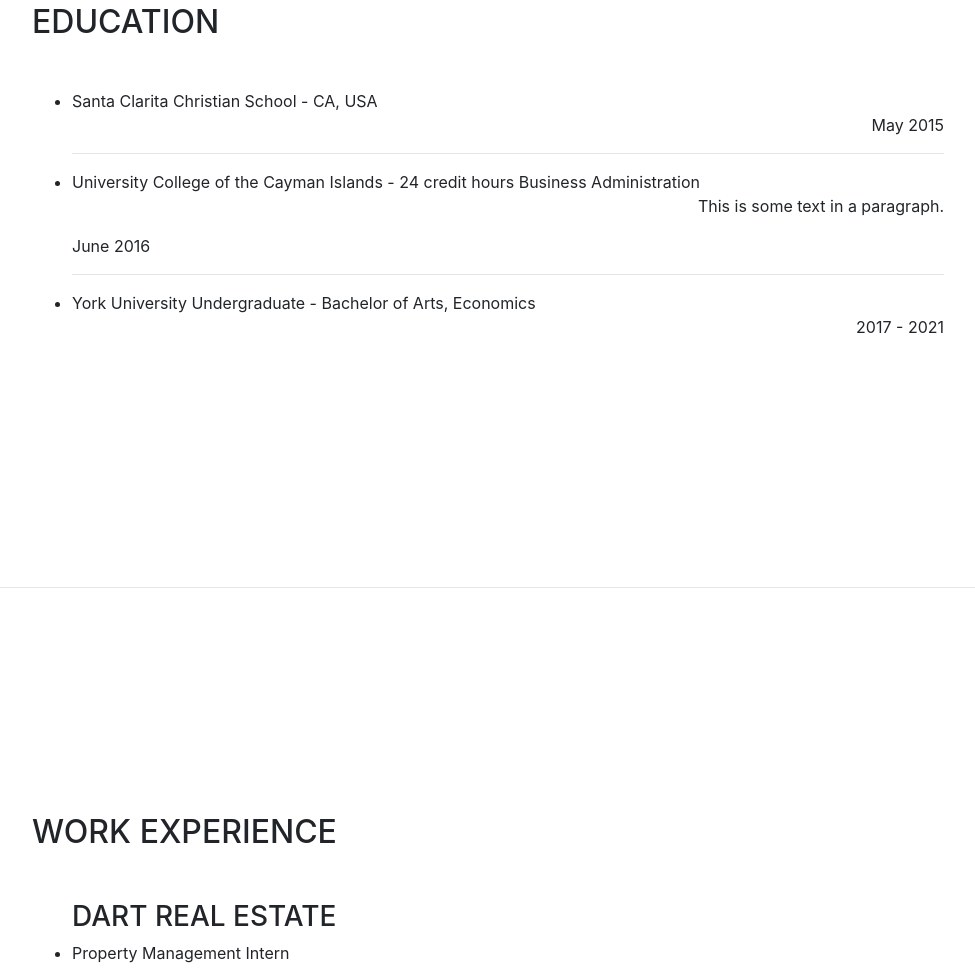
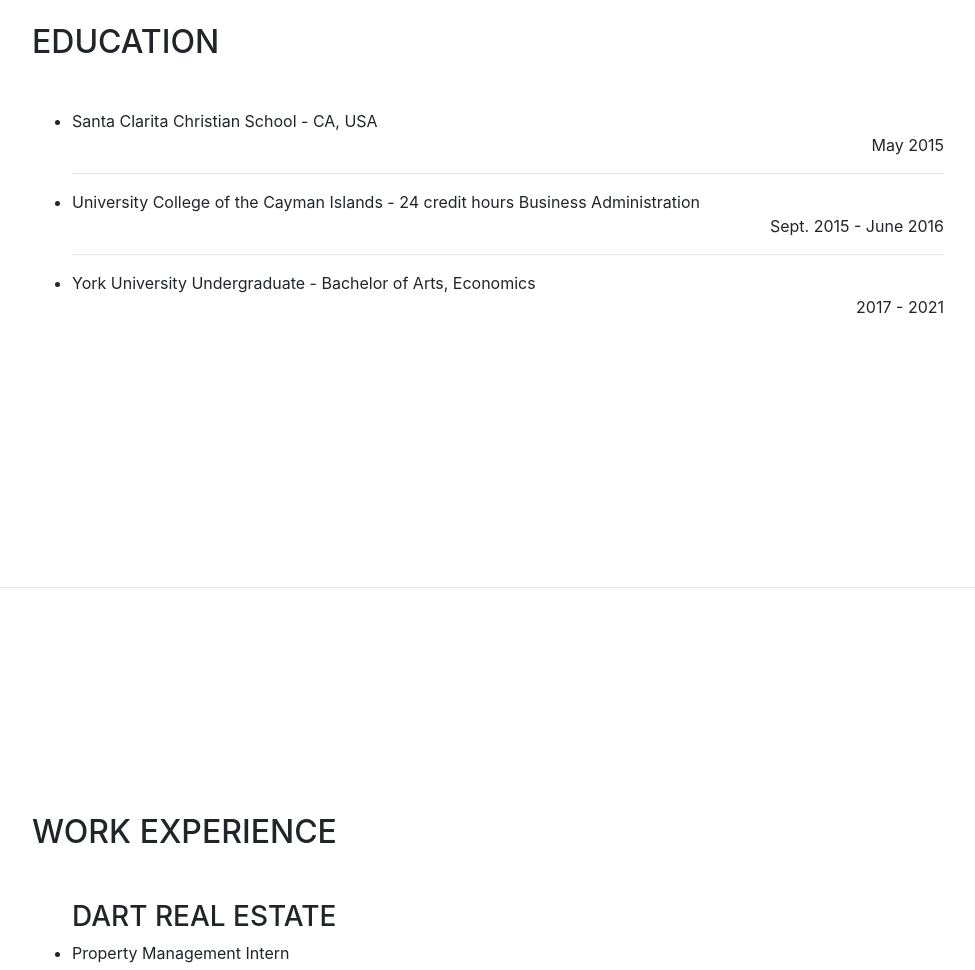
Before and after one commit to Jnalty96/jnalty96.github.io, a website with bundled scripts: page index.html in a window 1280 px wide. Shown: the part 1014-1984 px from the top of the page, without its empty margins (288-1263 px from the left). Built offline with nearby package versions, Linux system fonts and the light colour scheme; a web font is replaced by a local one.

Commit message:
Update index.html

```diff
--- a/index.html
+++ b/index.html
@@ -102,7 +102,7 @@
 
         <hr>
             <li> University College of the Cayman Islands - 24 credit hours Business Administration
-            <p align="right">This is some text in a paragraph.</p> June 2016          </li>
+            <p align="right"> Sept. 2015 - June 2016  </p>        </li>
 
             <hr>
             <li> York University Undergraduate - Bachelor of Arts, Economics
```
